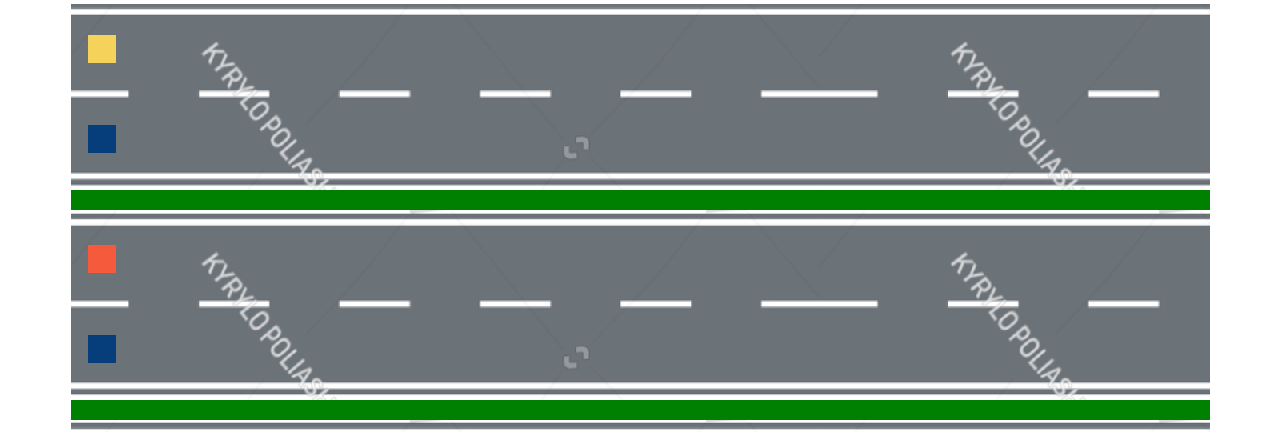
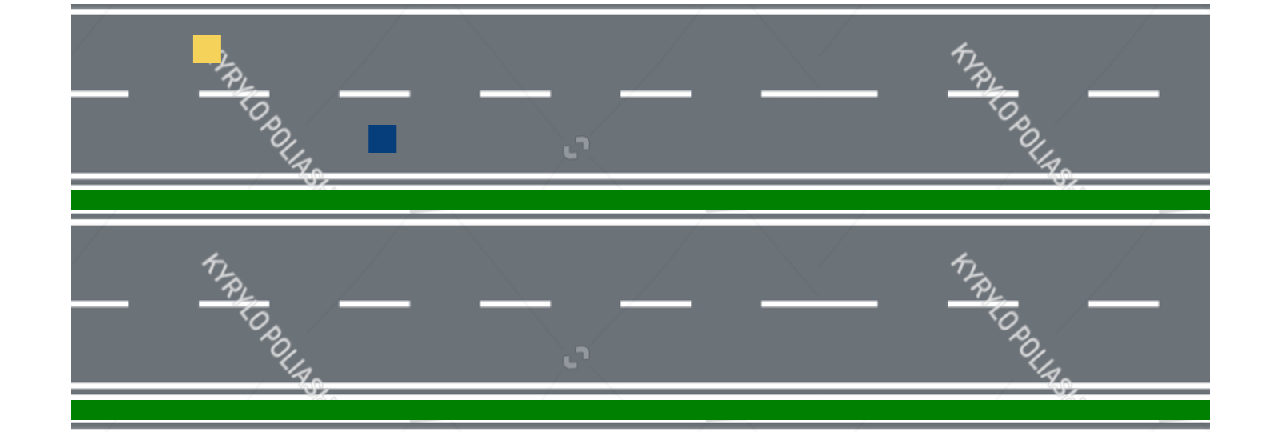
Before and after one commit to jackpolifka/Future_Traffic_Simulator, a plain HTML site: page index.html in a window 1280 px wide. Shown: the part 353-785 px from the top of the page. Drawn offline with nearby package versions, Linux system fonts and the light colour scheme; animation ran at ten frames a second.

Commit message:
Completing demo for traffic simulator.

```diff
--- a/index.html
+++ b/index.html
@@ -25,6 +25,7 @@
 
         #simulator-track {
             background-image: url('assets/img/track.png');
+            padding: 0px;
             height: 600px;
         }
 
@@ -189,93 +190,68 @@
 
 
             // create two boxes and a ground
-            //Bodies.recetangle() is for creating a shape object
-            //let boxA = Matter.Bodies.rectangle(20, 50, 28, 28);
-            //let boxB = Matter.Bodies.rectangle(20, 135, 28, 28);
-            let boxC = Matter.Bodies.rectangle(20, 45, 28, 28);
-            let boxD = Matter.Bodies.rectangle(20, 135, 28, 28);
-            let boxE = Matter.Bodies.rectangle(20, 255, 28, 28);
-            let boxF = Matter.Bodies.rectangle(20, 345, 28, 28);
-            let boxG = Matter.Bodies.rectangle(20, 465, 28, 28);
-            let boxH = Matter.Bodies.rectangle(20, 555, 28, 28);
-            //let ground = Bodies.rectangle(400, 610, 810, 60, { isStatic: true });
-            //boxA.setPosition(body, position)
-            //Composite.create({gravity: 0})
-            // add all of the bodies to the world
-            Matter.Composite.add(engine.world, [boxC, boxD, boxE, boxF, boxG, boxH]);
+            let boxC = Matter.Bodies.rectangle(20, 45, 28, 28, { label: 'car', lane: 0, velocity: { x: 2, y: 0 } });
+            let boxD = Matter.Bodies.rectangle(20, 135, 28, 28, { label: 'car', lane: 1, velocity: { x: 5, y: 0 } });
+            Matter.Composite.add(engine.world, [boxC, boxD]);
+
+            Matter.Composite.add(engine.world, [
+                Matter.Bodies.rectangle(
+                    simulatorTrackSettings.width,
+                    10,
+                    10,
+                    (simulatorTrackSettings.height * 2 - 10) / 3,
+                    { isStatic: true, label: 'first-lap', render: {visible: false }}
+                ),
+                Matter.Bodies.rectangle(
+                    simulatorTrackSettings.width,
+                    ((simulatorTrackSettings.height - 10) / 2),
+                    10,
+                    simulatorTrackSettings.height / 3,
+                    { isStatic: true, label: 'second-lap', render: {visible: false } }
+                ),
+            ]);
 
             let lastTime = 0,
                 scaleRate = 0.6;
 
             Matter.Events.on(engine, 'beforeUpdate', (event) => {
-                let timeScale = (event.delta || (1000 / 60)) / 1000;
-
-                // if (scaleRate > 0) {
-                //     Bodies.scale(bodyF, 1 + (scaleRate * timeScale), 1 + (scaleRate * timeScale));
-
-                //     // modify bodyE vertices
-                //     bodyE.vertices[0].x -= 0.2 * timeScale;
-                //     bodyE.vertices[0].y -= 0.2 * timeScale;
-                //     bodyE.vertices[1].x += 0.2 * timeScale;
-                //     bodyE.vertices[1].y -= 0.2 * timeScale;
-                //     Bodies.setVertices(bodyE, bodyE.vertices);
-                // }
-
-                // make bodyA move up and down
-                //var py = 300 + 100 * Math.sin(engine.timing.timestamp * 0.002);
-
-                // manual update velocity required for older releases
-                //if (Matter.version === '0.19.0') {
-                    //Body.setSpeed(boxC, 3);
-                    //Body.setVelocity(boxC, { x: 1 });
-                    //Body.setPosition(boxC, {x: 500, y : boxC.position.y}, true);
-                    //Body.setVelocity(boxA, { x: 2 });
-                    //Body.setVelocity(boxB, { x: 3 });
-                    //Body.setVelocity(compound, { x: 0, y: py - compound.position.y });
-                    //Body.setAngularVelocity(compound, 1 * Math.PI * timeScale);
-                //}
-
-                // move body and update velocity
-                //Bodies.setPosition(bodyA, { x: 100, y: py }, true);
-
-                // move compound body move up and down and update velocity
-                // Bodies.setPosition(compound, { x: 600, y: py }, true);
-
-                // // rotate compound body and update angular velocity
-                // Bodies.rotate(compound, 1 * Math.PI * timeScale, null, true);
-
-                // // after first 0.8 sec (simulation time)
-                // if (engine.timing.timestamp >= 800)
-                //     Bodies.setStatic(bodyG, true);
-
-                // every 1.5 sec (simulation time)
-                if (engine.timing.timestamp - lastTime >= 1000) {
+                if (engine.timing.timestamp - lastTime >= 500) {
                     //15mph, 30mph, ..., 70mph is equal to the following `x` values
                     //  2, 2.5, ..., 5
-                    //Matter.Body.setVelocity(boxC, { x: 2, y: 0 })
-                    //Matter.Body.setVelocity(boxD, { x: 5, y: 0 })
-                    //Bodies.setVelocity(bodyB, { x: 0, y: -10 });
-                    // Bodies.setAngle(bodyC, -Math.PI * 0.26);
-                    // Bodies.setAngularVelocity(bodyD, 0.2);
+                    Matter.Body.setVelocity(boxC, { x: 2, y: 0 })
+                    Matter.Body.setVelocity(boxD, { x: 5, y: 0 })
 
                     // stop scaling
                     scaleRate = 0;
 
                     // update last time
                     lastTime = engine.timing.timestamp;
-               }
+                }
             });
 
-            // run the renderer
+            //Collusion detction rules
+            Matter.Events.on(engine, 'collisionStart', (event) => {
+                let pairs = event.pairs
+                for (const pair of pairs) {
+                    if (pair.bodyA.label === 'car' && pair.bodyB.label === 'first-lap') {
+                        let secondLapStartPosition = { x: 20, y: 255 };
+                        if (pair.bodyA.lane === 1) {
+                            secondLapStartPosition = { x: 20, y: 345 };
+                        }
+                        Matter.Body.setPosition(pair.bodyA, secondLapStartPosition);
+                    }
+                    if (pair.bodyA.label === 'car' && pair.bodyB.label === 'second-lap') {
+                        let thirdLapStartPosition = { x: 20, y: 465};
+                        if (pair.bodyA.lane === 1) {
+                            thirdLapStartPosition = { x: 20, y: 555 };
+                        }
+                        Matter.Body.setPosition(pair.bodyA, thirdLapStartPosition);
+                    }
+                }
+            })
+
+            // start simulaton loop
             Matter.Render.run(render);
-
-            // create runner
-            //let runner = Runner.create();
-
-            // run the engine
-            //Runner.run(runner, engine);
-
-            //Matter.Render.run(render);
             Matter.Runner.run(Matter.Runner.create(), engine);
         });
     </script>
```
